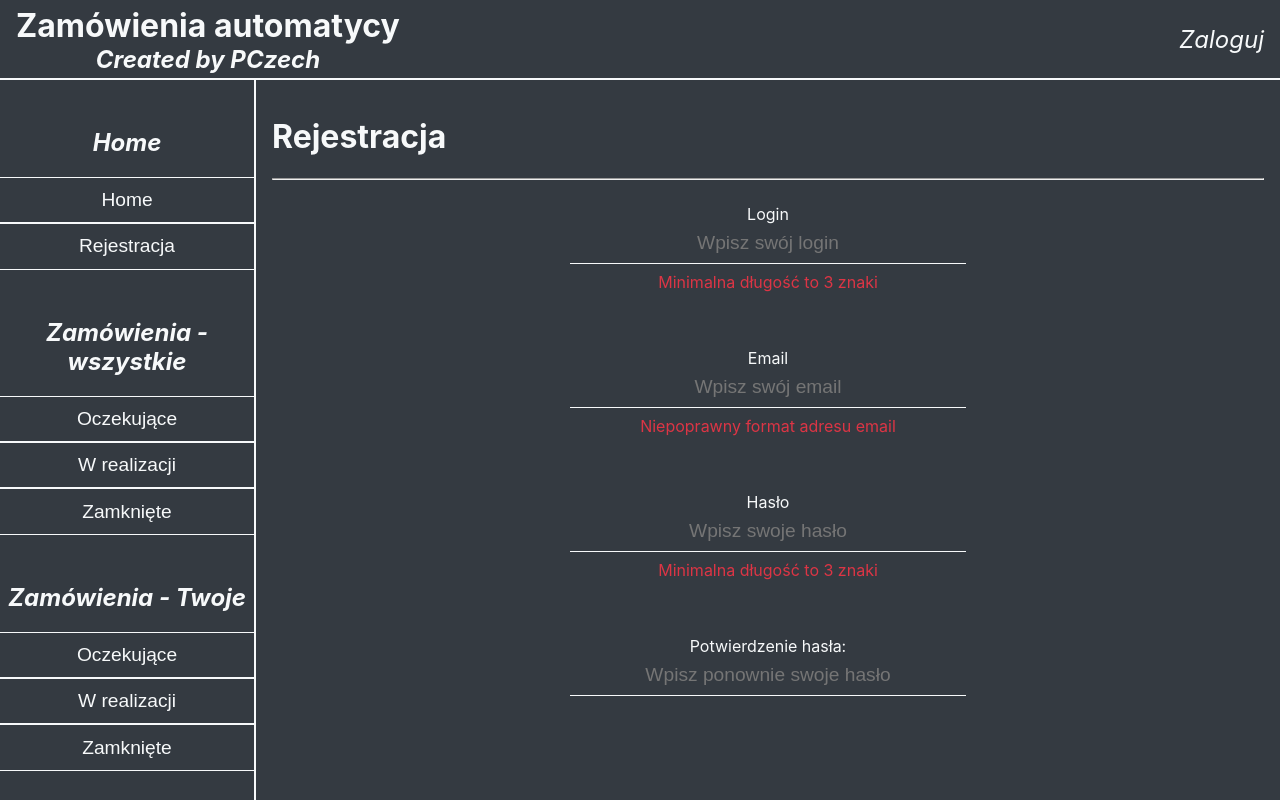
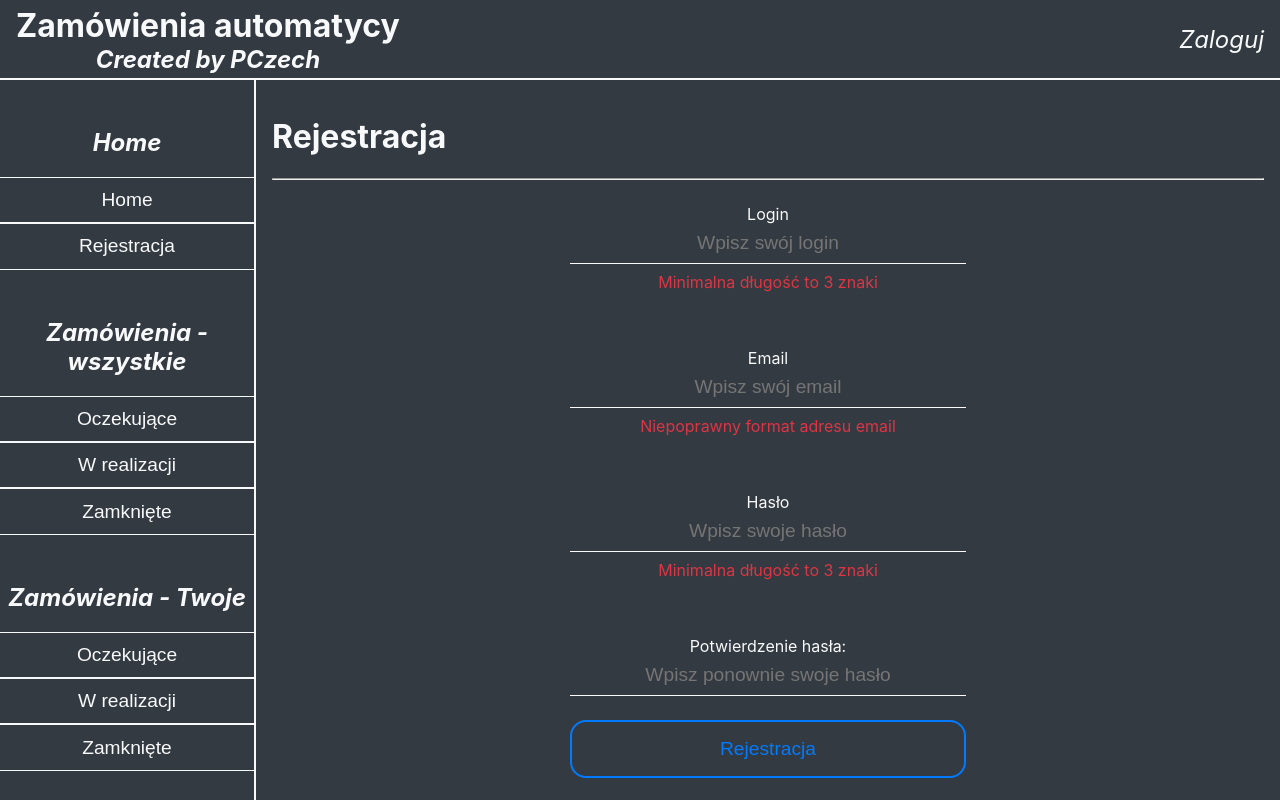
Before and after one commit to czechp/orders-frontend, a React (Create React App) app: page /register in a window 1280 px wide. Shown: the top 800 px of the page. Built offline with nearby package versions, Linux system fonts and the light colour scheme.

Commit message:
Add button to register user

```diff
--- a/src/page/Register/RegisterPage.js
+++ b/src/page/Register/RegisterPage.js
@@ -4,6 +4,8 @@ import emailValid from "email-validator";
 import PageCmp from "../../component/PageCmp";
 import FormCmp from "../../component/FormCmp";
 import InputTextCmp from "../../component/InputTextCmp";
+import ButtonCmp from "../../component/ButtonCmp";
+import colors from "../../style/colors";
 
 const RegisterPage = () => {
     const [login, setLogin] = React.useState("");
@@ -67,6 +69,8 @@ const RegisterPage = () => {
                           validation={passwordConfirmValidator}
                           type="password"
             />
+            <ButtonCmp title="Rejestracja" color={colors.primary} onClick={()=>{
+                console.log("Hello world")}} />
         </FormCmp>
     </PageCmp>
 }
```
